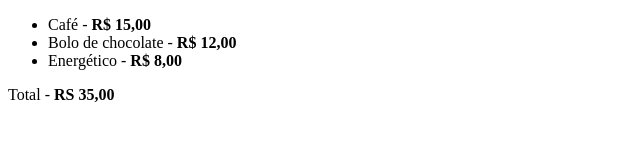
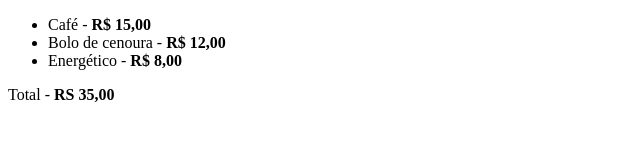
Before and after one commit to JoseCarlosIrmao/Meus-projetos-pessoais, a plain HTML site: page index.html in a window 1280 px wide. Shown: the full height of the page, 0-640 px from the left. Drawn offline with Linux system fonts and the light colour scheme.

Commit message:
trocado de Bolo de chocolate para Bolo de cenoura

```diff
--- a/index.html
+++ b/index.html
@@ -13,7 +13,7 @@
 <body>
   <ul>
     <li>Café - <strong>R$ 15,00</strong></li>
-    <li>Bolo de chocolate - <strong>R$ 12,00</strong></li>
+    <li>Bolo de cenoura - <strong>R$ 12,00</strong></li>
     <li>Energético - <strong>R$ 8,00</strong></li>
   </ul>
   <p>
```
